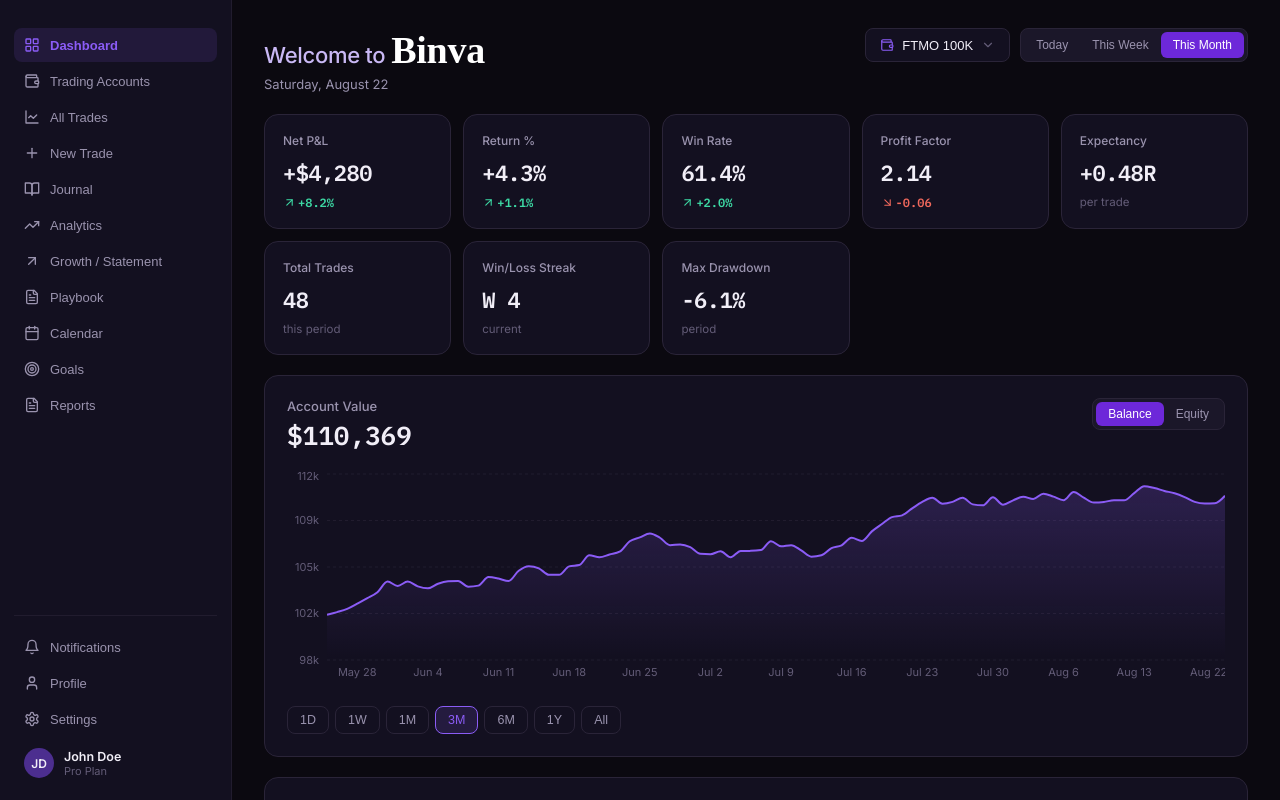
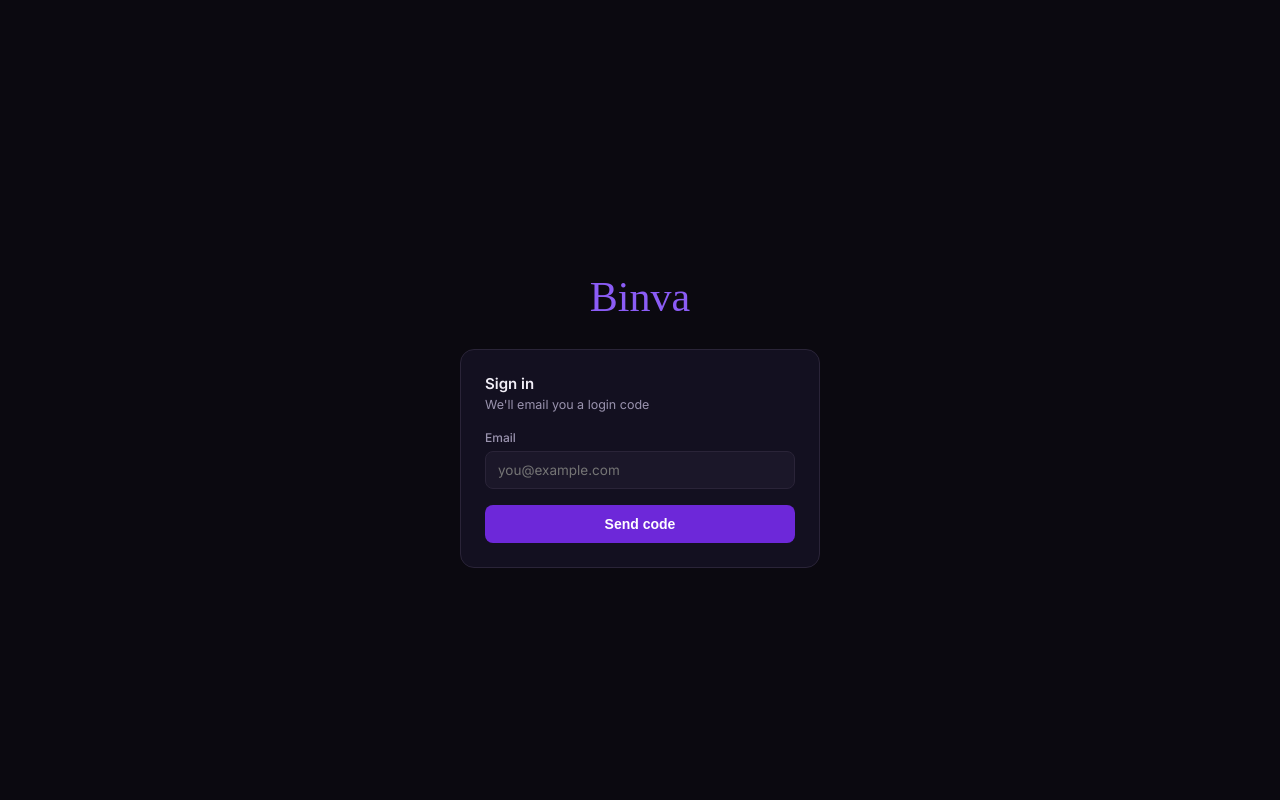
Before and after one commit to Binva/binva.github.io, a React (Vite) app: page / in a window 1280 px wide. Shown: the top 800 px of the page. Built offline with nearby package versions, Linux system fonts and the light colour scheme.

Commit message:
Update BinvaApp.jsx

```diff
--- a/src/BinvaApp.jsx
+++ b/src/BinvaApp.jsx
@@ -1,4 +1,4 @@
-import React, { useState, useMemo } from "react";
+import React, { useState, useMemo, useEffect } from "react";
 import {
   AreaChart, Area, XAxis, YAxis, CartesianGrid, Tooltip, ResponsiveContainer,
   BarChart, Bar, Cell
@@ -7,8 +7,9 @@ import {
   LayoutGrid, Wallet, BookOpen, LineChart as LineChartIcon, TrendingUp,
   FileText, Target, Calendar as CalendarIcon, Bell, User, Settings,
   ChevronDown, Plus, ArrowUpRight, ArrowDownRight, Search, Filter,
-  X, ImagePlus, Menu
+  X, ImagePlus, Menu, LogOut
 } from "lucide-react";
+import { supabase } from "./supabaseClient";
 
 const T = {
   bg: "#0B0910",
@@ -581,9 +582,144 @@ function EmptyState({ title }) {
   );
 }
 
+function LoginScreen({ onLoggedIn }) {
+  const [email, setEmail] = useState("");
+  const [code, setCode] = useState("");
+  const [stage, setStage] = useState("email");
+  const [error, setError] = useState("");
+  const [loading, setLoading] = useState(false);
+
+  const sendCode = async () => {
+    setError("");
+    if (!email || !email.includes("@")) {
+      setError("Please enter a valid email.");
+      return;
+    }
+    setLoading(true);
+    const { error } = await supabase.auth.signInWithOtp({ email });
+    setLoading(false);
+    if (error) {
+      setError(error.message);
+      return;
+    }
+    setStage("code");
+  };
+
+  const verifyCode = async () => {
+    setError("");
+    if (!code) {
+      setError("Please enter the code.");
+      return;
+    }
+    setLoading(true);
+    const { data, error } = await supabase.auth.verifyOtp({
+      email, token: code, type: "email",
+    });
+    setLoading(false);
+    if (error) {
+      setError(error.message);
+      return;
+    }
+    onLoggedIn(data.session);
+  };
+
+  return (
+    <div style={{
+      fontFamily: T.sans, background: T.bg, minHeight: "100vh", color: T.text,
+      display: "flex", alignItems: "center", justifyContent: "center", padding: 20,
+    }}>
+      <div style={{ width: "100%", maxWidth: 360 }}>
+        <div style={{ textAlign: "center", marginBottom: 28 }}>
+          <span style={{ fontSize: 42, fontFamily: "'Monsieur La Doulaise', cursive", color: T.purple }}>Binva</span>
+        </div>
+        <Card style={{ padding: 24 }}>
+          {stage === "email" ? (
+            <>
+              <div style={{ fontSize: 15, fontWeight: 600, color: T.text, marginBottom: 4 }}>Sign in</div>
+              <div style={{ fontSize: 12.5, color: T.textMuted, marginBottom: 18 }}>We'll email you a login code</div>
+              <LabeledInput
+                label="Email"
+                type="email"
+                value={email}
+                onChange={(e) => setEmail(e.target.value)}
+                placeholder="you@example.com"
+              />
+              {error && <div style={{ color: T.red, fontSize: 12.5, marginTop: 10 }}>{error}</div>}
+              <button
+                onClick={sendCode}
+                disabled={loading}
+                style={{
+                  marginTop: 16, width: "100%", padding: "11px 20px", borderRadius: 8, border: "none",
+                  background: T.purpleDeep, color: "#fff", fontSize: 14, fontWeight: 600,
+                  cursor: "pointer", opacity: loading ? 0.6 : 1,
+                }}>
+                {loading ? "Sending..." : "Send code"}
+              </button>
+            </>
+          ) : (
+            <>
+              <div style={{ fontSize: 15, fontWeight: 600, color: T.text, marginBottom: 4 }}>Enter your code</div>
+              <div style={{ fontSize: 12.5, color: T.textMuted, marginBottom: 18 }}>Sent to {email}</div>
+              <LabeledInput
+                label="6-digit code"
+                type="text"
+                inputMode="numeric"
+                value={code}
+                onChange={(e) => setCode(e.target.value)}
+                placeholder="123456"
+              />
+              {error && <div style={{ color: T.red, fontSize: 12.5, marginTop: 10 }}>{error}</div>}
+              <button
+                onClick={verifyCode}
+                disabled={loading}
+                style={{
+                  marginTop: 16, width: "100%", padding: "11px 20px", borderRadius: 8, border: "none",
+                  background: T.purpleDeep, color: "#fff", fontSize: 14, fontWeight: 600,
+                  cursor: "pointer", opacity: loading ? 0.6 : 1,
+                }}>
+                {loading ? "Verifying..." : "Verify & sign in"}
+              </button>
+              <button
+                onClick={() => { setStage("email"); setCode(""); setError(""); }}
+                style={{
+                  marginTop: 10, width: "100%", padding: "9px 20px", borderRadius: 8,
+                  border: `1px solid ${T.border}`, background: "transparent", color: T.textMuted,
+                  fontSize: 13, cursor: "pointer",
+                }}>
+                Use a different email
+              </button>
+            </>
+          )}
+        </Card>
+      </div>
+    </div>
+  );
+}
+
 export default function BinvaApp() {
+  const [session, setSession] = useState(undefined);
   const [view, setView] = useState("dashboard");
   const [navOpen, setNavOpen] = useState(false);
+
+  useEffect(() => {
+    supabase.auth.getSession().then(({ data }) => setSession(data.session));
+    const { data: listener } = supabase.auth.onAuthStateChange((_event, newSession) => {
+      setSession(newSession);
+    });
+    return () => listener.subscription.unsubscribe();
+  }, []);
+
+  if (session === undefined) {
+    return (
+      <div style={{ fontFamily: T.sans, background: T.bg, minHeight: "100vh" }} />
+    );
+  }
+
+  if (!session) {
+    return <LoginScreen onLoggedIn={setSession} />;
+  }
+
+  const userEmail = session.user?.email || "";
 
   const renderView = () => {
     switch (view) {
@@ -646,17 +782,25 @@ export default function BinvaApp() {
             </button>
           ))}
           <div style={{ display: "flex", alignItems: "center", gap: 10, padding: "10px 10px 2px" }}>
-            <div style={{ width: 30, height: 30, borderRadius: "50%", background: T.purpleDim, display: "flex", alignItems: "center", justifyContent: "center", fontSize: 12, fontWeight: 600 }}>JD</div>
-            <div>
-              <div style={{ fontSize: 12.5, fontWeight: 600 }}>John Doe</div>
-              <div style={{ fontSize: 11, color: T.textFaint }}>Pro Plan</div>
+            <div style={{ width: 30, height: 30, borderRadius: "50%", background: T.purpleDim, display: "flex", alignItems: "center", justifyContent: "center", fontSize: 12, fontWeight: 600, flexShrink: 0 }}>
+              {userEmail.slice(0, 2).toUpperCase()}
             </div>
+            <div style={{ minWidth: 0, flex: 1 }}>
+              <div style={{ fontSize: 12.5, fontWeight: 600, whiteSpace: "nowrap", overflow: "hidden", textOverflow: "ellipsis" }}>{userEmail}</div>
+              <div style={{ fontSize: 11, color: T.textFaint }}>Free Plan</div>
+            </div>
+            <button
+              onClick={() => supabase.auth.signOut()}
+              title="Sign out"
+              style={{ background: "none", border: "none", color: T.textFaint, cursor: "pointer", flexShrink: 0 }}>
+              <LogOut size={15} />
+            </button>
           </div>
         </div>
       </div>
 
       <div className="binessa-mobile-bar" style={{
-        display: "none", position: "fixed", top: 0, left: 0, right: 0, zIndex: 20,
+        display: "none", position: "fixed", top: 0, left: 0, right: 0, zIndex: 35,
         background: T.surface, borderBottom: `1px solid ${T.borderSoft}`, padding: "12px 16px",
         alignItems: "center", justifyContent: "space-between",
       }}>
```
